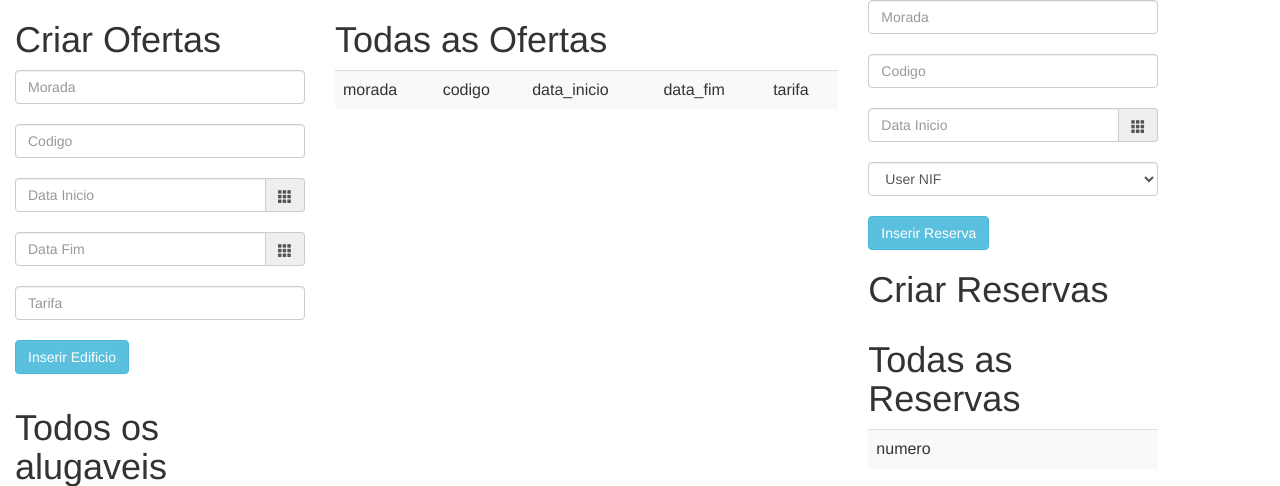
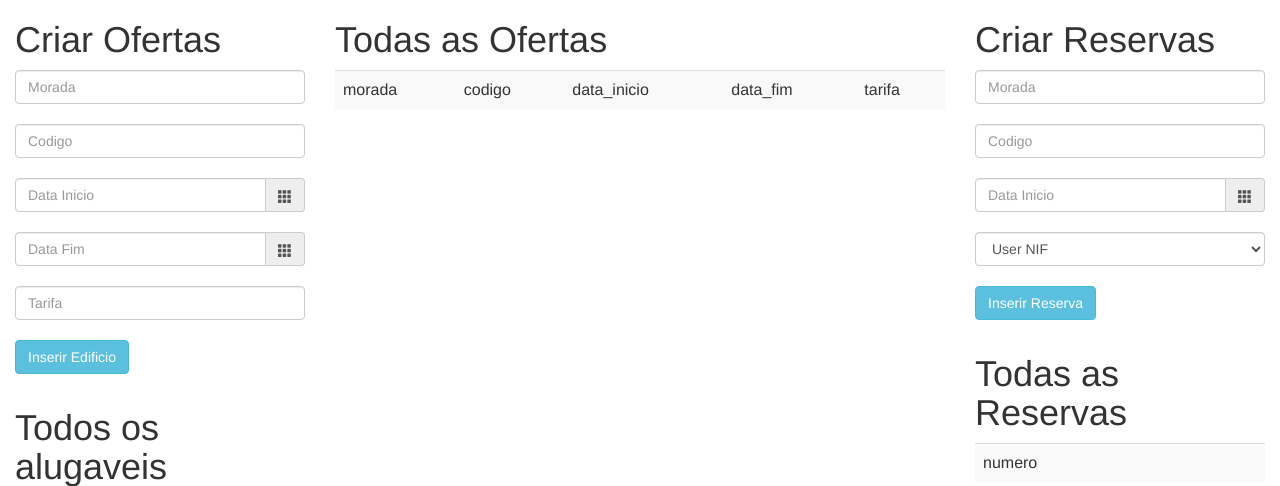
Before and after one commit to CVeniamin/BD, a PHP site: page /oferta.php in a window 1280 px wide. Shown: the top 486 px of the page. Run offline with PHP 8.4, Linux system fonts and the light colour scheme; data that the repository does not hold is empty; a stand-in replaces the project's code that opens the database connection; some libraries are stand-ins or nearby versions.

Commit message:
grid size fix

```diff
--- a/web/oferta.php
+++ b/web/oferta.php
@@ -62,7 +62,7 @@ $show_modal = false;
                 </div>
             </div>
         </div>
-        <div class="col-md-5">
+        <div class="col-md-6">
             <h1>Todas as Ofertas</h1>
             <?php
                 $sql = "SELECT morada,codigo,data_inicio,data_fim,tarifa FROM oferta";
@@ -74,6 +74,7 @@ $show_modal = false;
         <div class="col-md-3">
                 <div class="row">
                     <div class="col-md-12">
+                        <h1>Criar Reservas</h1>
                         <form action="<?php echo htmlspecialchars($_SERVER["PHP_SELF"]); ?>" method="post">
                             <input type="text" placeholder="Morada" class="form-control" name="morada_reserva" value="<?php echo(
                             isset($_GET['espaco_aluga']) ?  htmlspecialchars($_GET['espaco_aluga']) : '')?>"/>
@@ -105,7 +106,6 @@ $show_modal = false;
                             <br>
                             <input type="submit" class="btn btn-info" value="Inserir Reserva"/>
                         </form>
-                        <h1>Criar Reservas</h1>
                     </div>
                     <div class="col-md-12">
                         <h1>Todas as Reservas</h1>
```
